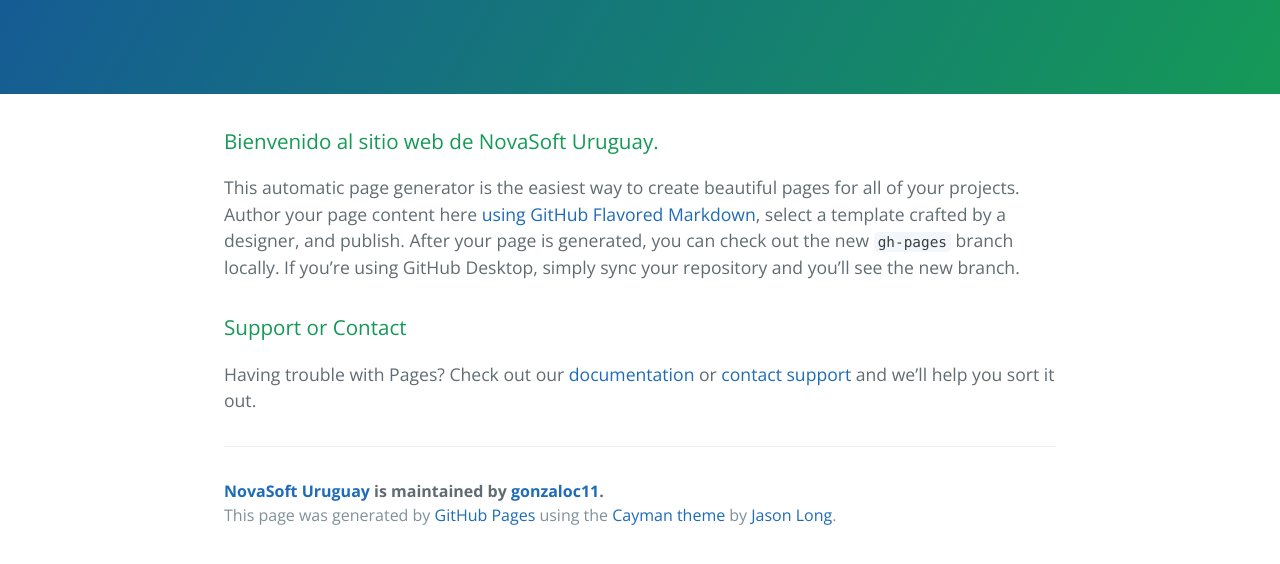
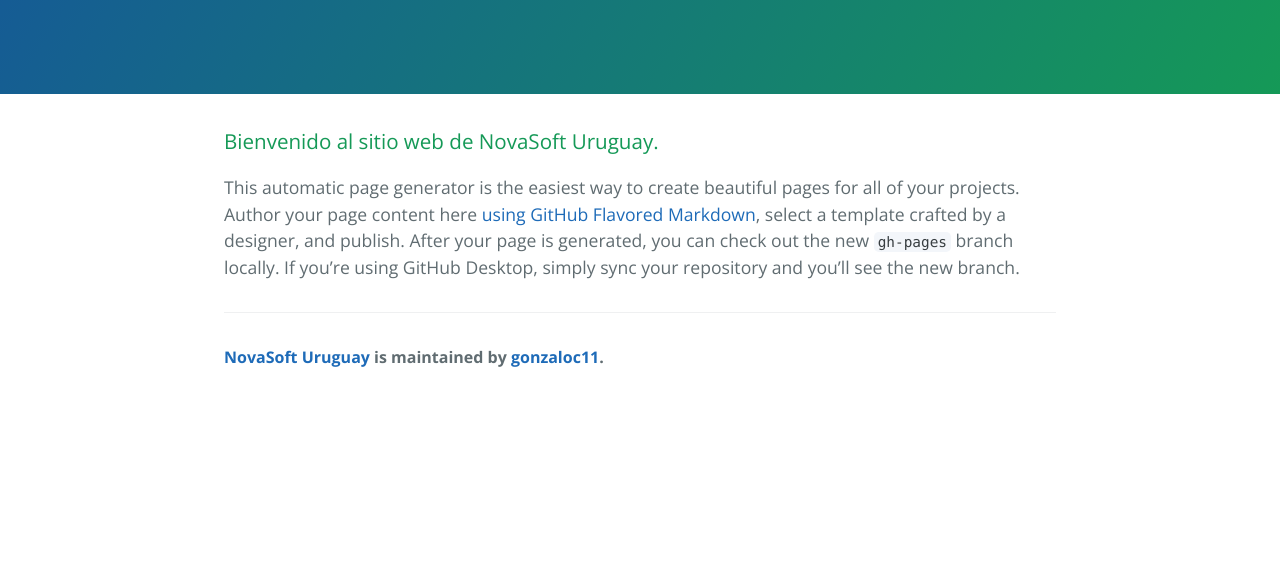
Before and after one commit to novasoftuy/website_novasoft.com.uy, a plain HTML site: page index.html in a window 1280 px wide. Shown: the part 176-740 px from the top of the page. Drawn offline with nearby package versions, Linux system fonts and the light colour scheme.

Commit message:
Update index.html

```diff
--- a/index.html
+++ b/index.html
@@ -22,15 +22,8 @@
 <p>This automatic page generator is the easiest way to create beautiful pages for all of your projects. Author your page content here <a href="https://guides.github.com/features/mastering-markdown/">using GitHub Flavored Markdown</a>, select a template crafted by a designer, and publish. After your page is generated, you can check out the new <code>gh-pages</code> branch locally. If you’re using GitHub Desktop, simply sync your repository and you’ll see the new branch.</p>
 
 
-<h3>
-<a id="support-or-contact" class="anchor" href="#support-or-contact" aria-hidden="true"><span aria-hidden="true" class="octicon octicon-link"></span></a>Support or Contact</h3>
-
-<p>Having trouble with Pages? Check out our <a href="https://help.github.com/pages">documentation</a> or <a href="https://github.com/contact">contact support</a> and we’ll help you sort it out.</p>
-
       <footer class="site-footer">
         <span class="site-footer-owner"><a href="https://github.com/gonzaloc11/mynewsite">NovaSoft Uruguay</a> is maintained by <a href="https://github.com/gonzaloc11">gonzaloc11</a>.</span>
-
-        <span class="site-footer-credits">This page was generated by <a href="https://pages.github.com">GitHub Pages</a> using the <a href="https://github.com/jasonlong/cayman-theme">Cayman theme</a> by <a href="https://twitter.com/jasonlong">Jason Long</a>.</span>
       </footer>
 
     </section>
```
